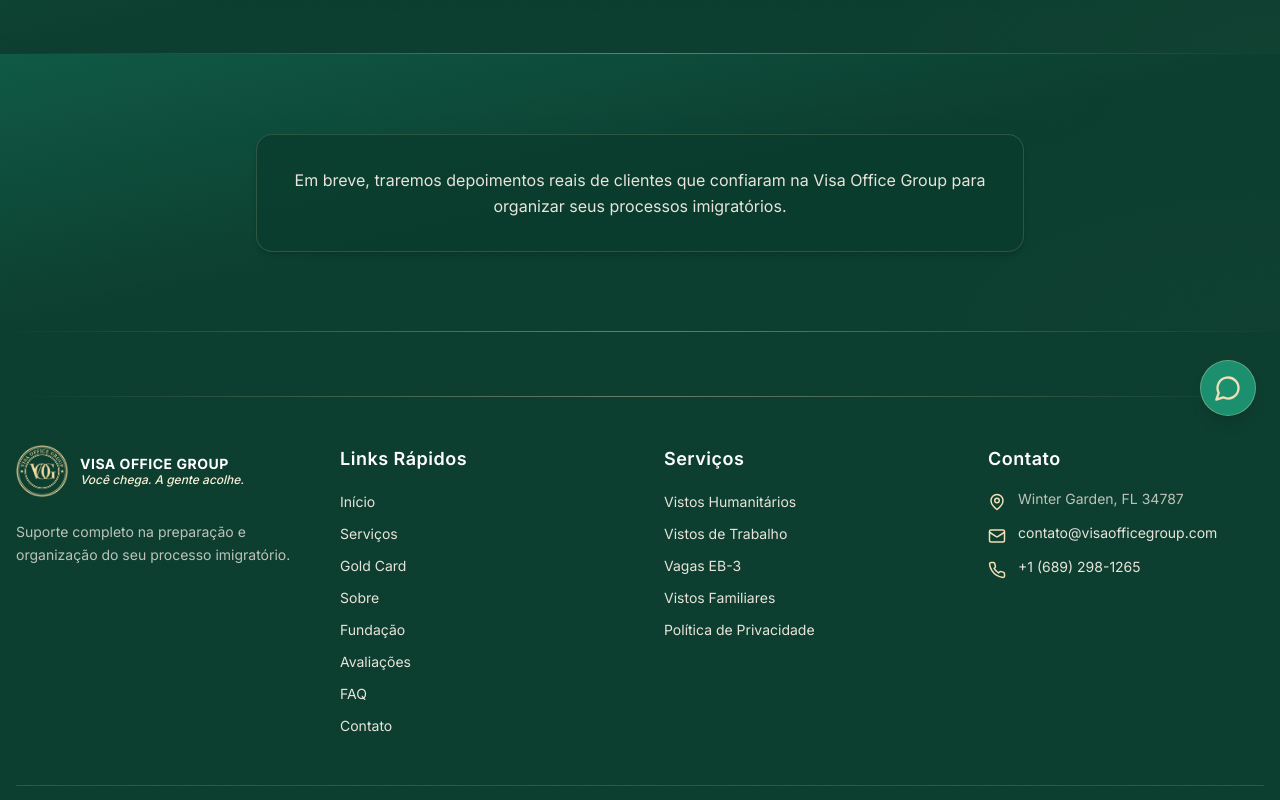
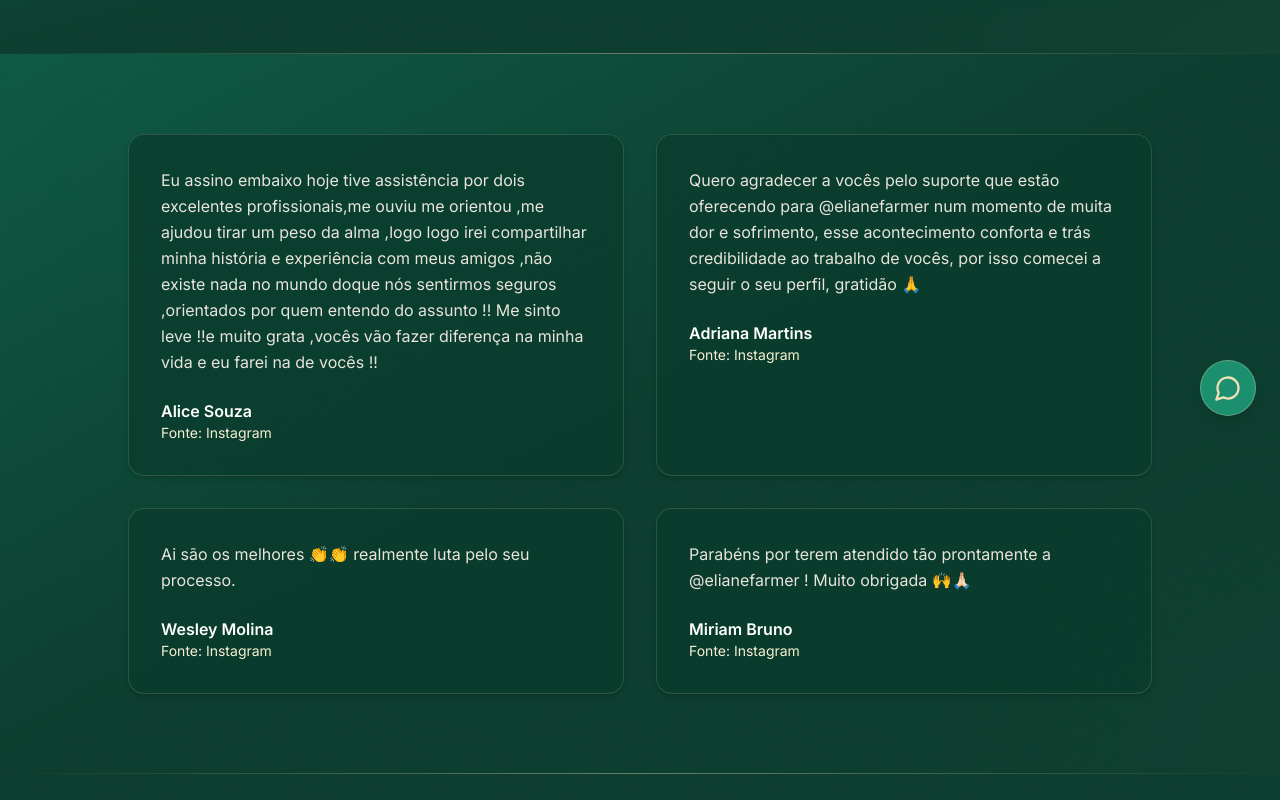
Before and after one commit to thiagoparigi/visa-office-group-site, a Next.js app: page /avaliacoes in a window 1280 px wide. Shown: the part 360-1160 px from the top of the page. Built offline with nearby package versions, Linux system fonts and the light colour scheme; no server answers.

Commit message:
Add 4 real testimonials to /avaliacoes

```diff
--- a/src/app/avaliacoes/page.tsx
+++ b/src/app/avaliacoes/page.tsx
@@ -21,14 +21,30 @@ export default function AvaliacoesPage() {
           </p>
         </div>
       </section>
-
       <section className="relative py-20 overflow-hidden">
         <BackgroundLayer intensity="subtle" />
         <div className="container mx-auto px-4 relative z-10">
-          <div className="max-w-3xl mx-auto text-center card-premium">
-            <p className="text-gray-text leading-relaxed">
-              Em breve, traremos depoimentos reais de clientes que confiaram na Visa Office Group para organizar seus processos imigratórios.
-            </p>
+          <div className="grid md:grid-cols-2 gap-8 max-w-5xl mx-auto">
+            <div className="card-premium">
+              <p className="text-gray-text leading-relaxed mb-6">{"Eu assino embaixo hoje tive assistência por dois excelentes profissionais,me ouviu me orientou ,me ajudou tirar um peso da alma ,logo logo irei compartilhar minha história e experiência com  meus amigos ,não existe nada no mundo doque nós sentirmos seguros ,orientados por quem entendo do assunto !! Me sinto leve !!e muito grata ,vocês vão fazer diferença na minha vida e eu farei na de vocês !!"}</p>
+              <p className="font-semibold text-white">Alice Souza</p>
+              <p className="text-sm text-gold-soft">Fonte: Instagram</p>
+            </div>
+            <div className="card-premium">
+              <p className="text-gray-text leading-relaxed mb-6">{"Quero agradecer a vocês pelo suporte que estão oferecendo para @elianefarmer num momento de muita dor e sofrimento, esse acontecimento conforta e trás credibilidade ao trabalho de vocês, por isso comecei a seguir o seu perfil, gratidão 🙏"}</p>
+              <p className="font-semibold text-white">Adriana Martins</p>
+              <p className="text-sm text-gold-soft">Fonte: Instagram</p>
+            </div>
+            <div className="card-premium">
+              <p className="text-gray-text leading-relaxed mb-6">{"Ai são os melhores 👏👏 realmente luta pelo seu processo."}</p>
+              <p className="font-semibold text-white">Wesley Molina</p>
+              <p className="text-sm text-gold-soft">Fonte: Instagram</p>
+            </div>
+            <div className="card-premium">
+              <p className="text-gray-text leading-relaxed mb-6">{"Parabéns por terem atendido tão prontamente a @elianefarmer ! Muito obrigada 🙌🙏🏻"}</p>
+              <p className="font-semibold text-white">Miriam Bruno</p>
+              <p className="text-sm text-gold-soft">Fonte: Instagram</p>
+            </div>
           </div>
         </div>
       </section>
```
